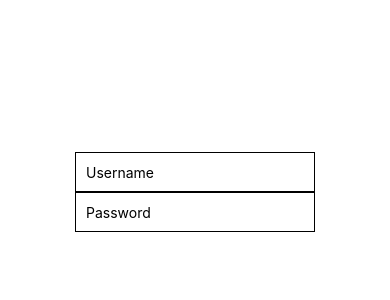
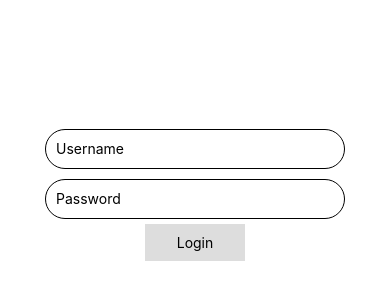
Before and after one commit to cutfinder/cut-finder, a React Native app: screen / in a window 390 px wide. Shown: the part 230-530 px from the top of the page. Built offline with nearby package versions, Linux system fonts and the light colour scheme.

Commit message:
added login button to login screen

```diff
--- a/components/login.js
+++ b/components/login.js
@@ -1,5 +1,5 @@
 import React, { Component } from 'react';
-import { Text, View, TextInput, StyleSheet } from 'react-native';
+import { Text, View, TextInput, StyleSheet, TouchableOpacity } from 'react-native';
 
 export default class login extends Component {
   constructor(props) {
@@ -7,16 +7,42 @@ export default class login extends Component {
     this.state = {username : '', password : ''}
   }
 
+  login() {
+
+  }
+
   render() {
     return (
       <View style = {{padding : 10}}>
-        <TextInput style = {{height : 40, borderWidth : 1, padding : 10}}
+        <TextInput style = {styles.inputContainer}
                     placeholder = "Username"
                     onChangeText = {(username) => this.setState({username})}/>
-        <TextInput style = {{height : 40, borderWidth : 1, padding : 10}}
+        <TextInput style = {styles.inputContainer}
                     placeholder = "Password"
                     onChangeText = {(password) => this.setState({password})}/>
+        <TouchableOpacity onPress = {login}
+                style = {styles.buttonContainer}>
+            <Text>Login</Text>
+        </TouchableOpacity>
       </View>
     );
   }
 }
+
+const styles = StyleSheet.create({
+  inputContainer: {
+    height : 40,
+    borderWidth : 0.25,
+    padding : 10,
+    borderRadius : 25,
+    width : 300,
+    margin : 5
+  },
+  buttonContainer: {
+    alignItems : 'center',
+    alignSelf : 'center',
+    backgroundColor : '#DDDDDD',
+    padding : 10,
+    width : 100
+  },
+});
```
